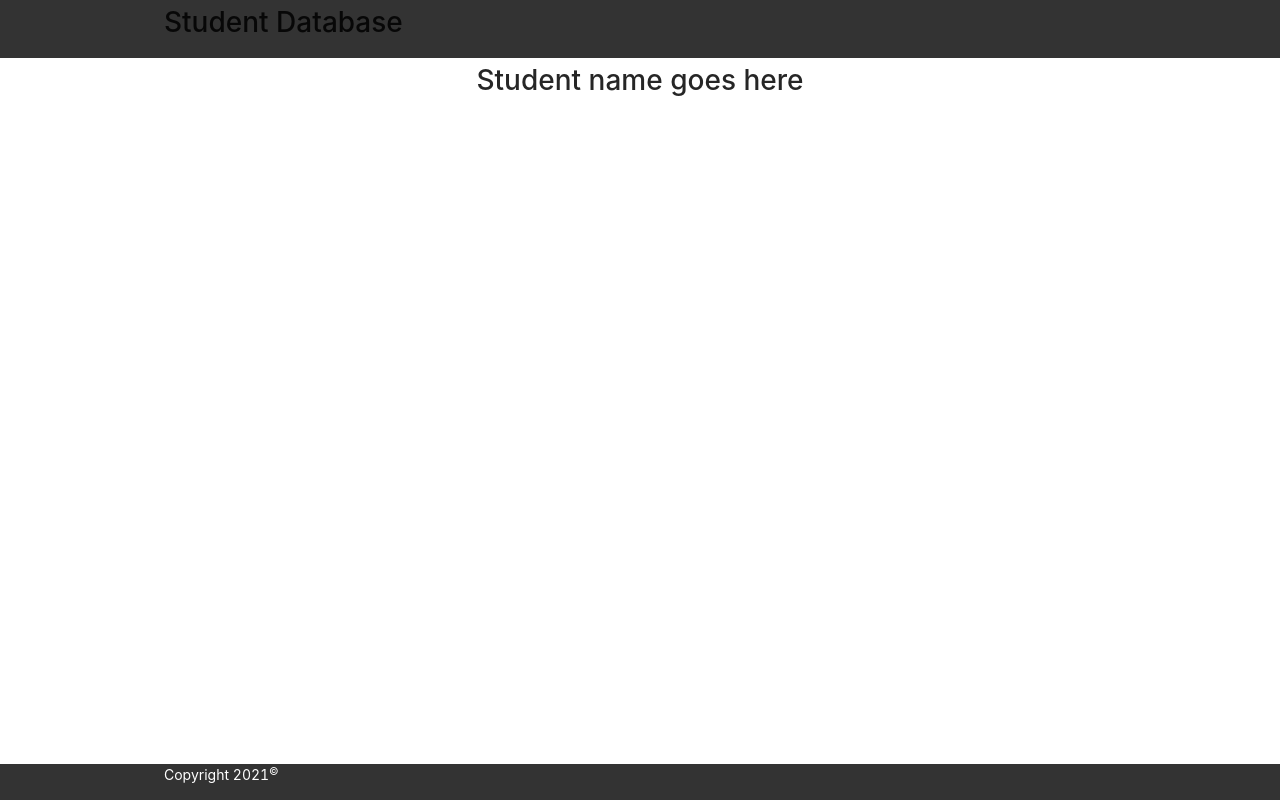
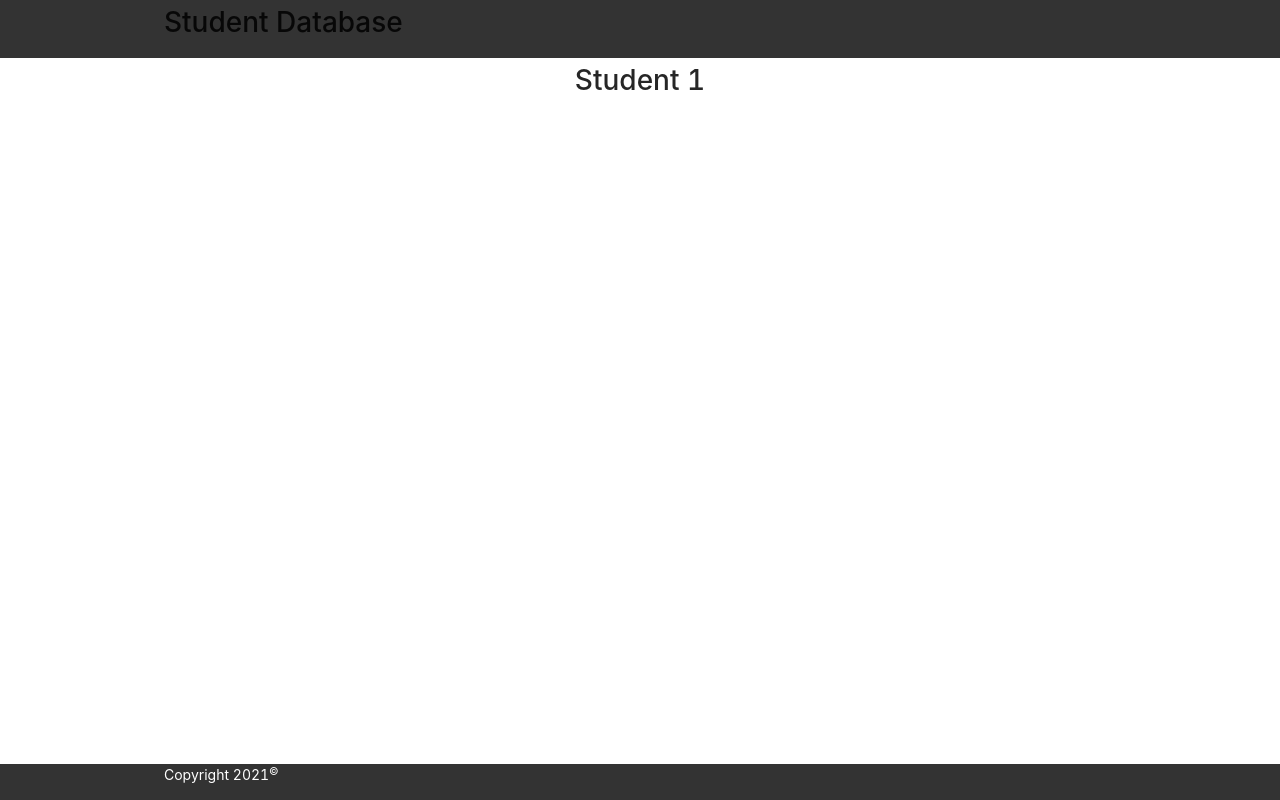
Before and after one commit to juneate/w21-react-student-db, a React app: page /student/1 in a window 1280 px wide. Built offline with nearby package versions, Linux system fonts and the light colour scheme.

Commit message:
Initial params passing via router

```diff
--- a/src/App.js
+++ b/src/App.js
@@ -80,7 +80,7 @@ const App = () => {
     <Router>
       <Switch>
         <Route exact path="/"><Students data={studentsAr} /></Route>
-        <Route path="/student"><Student /></Route>
+        <Route path="/student/:slug"><Student /></Route>
       </Switch>
     </Router>
   )
--- a/src/components/StudentRow.js
+++ b/src/components/StudentRow.js
@@ -9,7 +9,7 @@ const StudentRow = ({data}) => {
   return (
     <li className="student">
       <Image src={photo} alt={`${name.first} ${name.last}`} className="photo" width="32" height="32" />
-      <Link to="/student"><b>{name.last}, {name.first} {(name.pref) ? `(${name.pref})` : ``}</b></Link>
+      <Link to={`/student/${id}`}><b>{name.last}, {name.first} {(name.pref) ? `(${name.pref})` : ``}</b></Link>
       <data value={gpa}>{gpa} GPA</data>
     </li>
   )
--- a/src/pages/Student.js
+++ b/src/pages/Student.js
@@ -1,12 +1,16 @@
 import React from 'react'
+import {useParams} from 'react-router-dom'
 import Layout from 'components/Layout'
 
 const Student = () => {
+
+  const {slug} = useParams()
+
   return (
     <Layout>
 
       <header>
-        <h1 className="heading">Student name goes here</h1>
+        <h1 className="heading">Student {slug}</h1>
       </header>
 
     </Layout>
```
